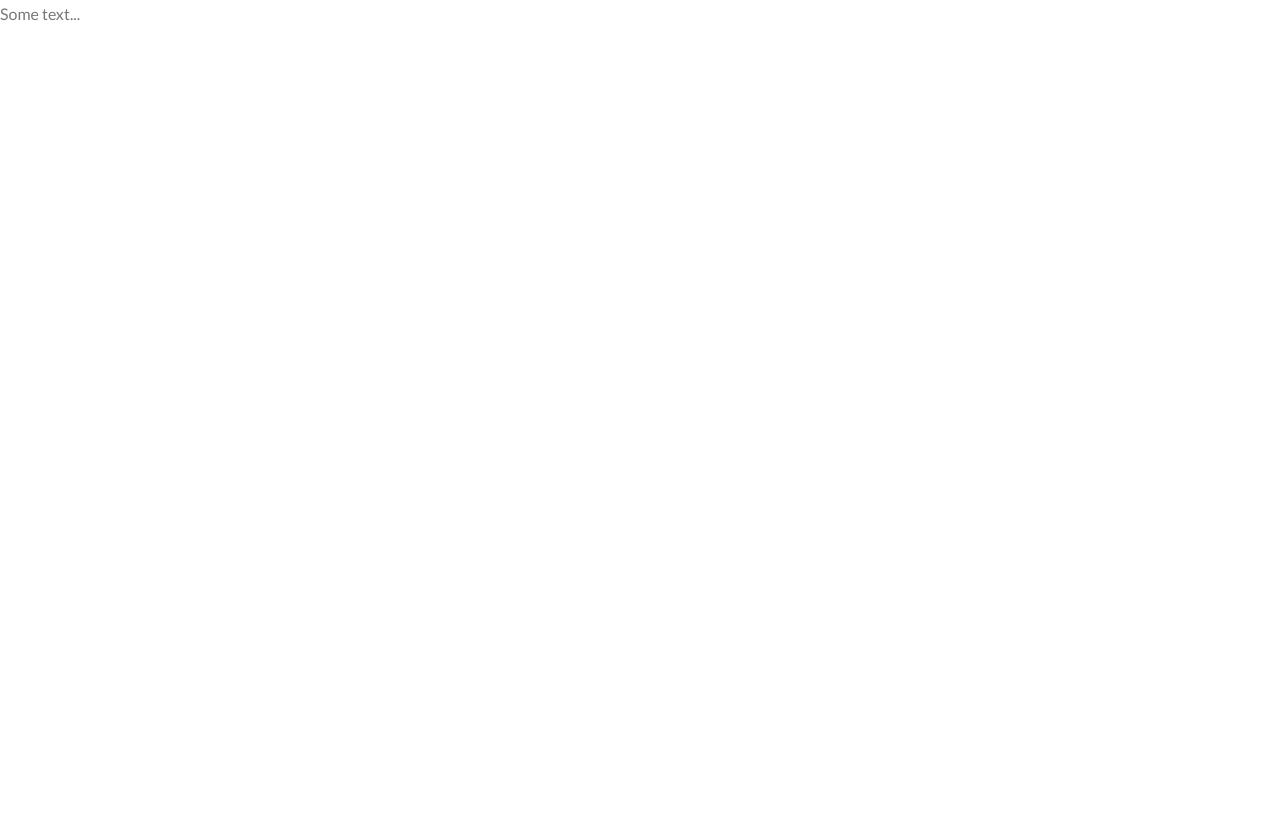
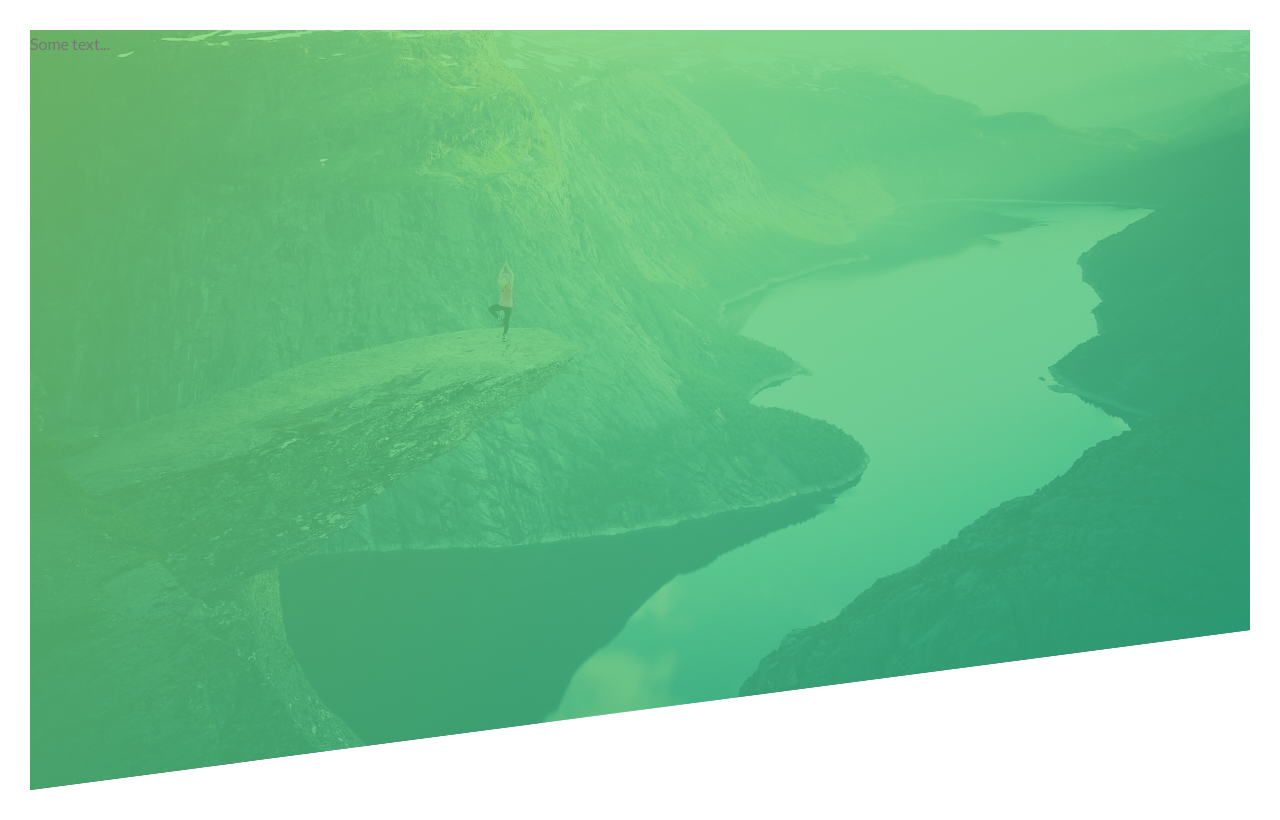
Before and after one commit to ARUNMOHAN9/basic-web-design, an Angular app: page / in a window 1280 px wide. Built offline with nearby package versions, Linux system fonts and the light colour scheme.

Commit message:
bacckground image creation

```diff
--- /dev/null
+++ b/src/app/natours/first-scroll-view/first-scroll-view.component.html
@@ -0,0 +1,3 @@
+<header class="header">
+    Some text...
+</header>
--- /dev/null
+++ b/src/app/natours/first-scroll-view/first-scroll-view.component.scss
@@ -0,0 +1,15 @@
+@use 'src/styles/1_colors' as *;
+
+.header {
+  height: 95vh;
+  background-image: linear-gradient(
+      to right bottom,
+      rgba($green-light, 0.8),
+      rgba($green-dark, 0.8)
+    ),
+    url(/assets/hero.jpg);
+  background-size: cover;
+  background-position: top;
+
+  clip-path: polygon(0 0, 100% 0, 100% 75vh, 0 100%);
+}
--- /dev/null
+++ b/src/app/natours/first-scroll-view/first-scroll-view.component.ts
@@ -0,0 +1,15 @@
+import { Component, OnInit } from '@angular/core';
+
+@Component({
+  selector: 'app-first-scroll-view',
+  templateUrl: './first-scroll-view.component.html',
+  styleUrls: ['./first-scroll-view.component.scss']
+})
+export class FirstScrollViewComponent implements OnInit {
+
+  constructor() { }
+
+  ngOnInit(): void {
+  }
+
+}
--- a/src/app/natours/natours.component.html
+++ b/src/app/natours/natours.component.html
@@ -1,3 +1,3 @@
-<header class="header">
-    Some text...
-</header>
+<div class="pa-30">
+    <app-first-scroll-view></app-first-scroll-view>
+</div>
--- a/src/app/natours/natours.component.scss
+++ b/src/app/natours/natours.component.scss
@@ -0,0 +1,3 @@
+.pa-30 {
+  padding: 30px;
+}
--- a/src/app/natours/natours.module.ts
+++ b/src/app/natours/natours.module.ts
@@ -2,9 +2,10 @@ import { NgModule } from '@angular/core';
 import { CommonModule } from '@angular/common';
 import { NatoursComponent } from './natours.component';
 import { NatourRoutingModule } from './natour-routing.module';
+import { FirstScrollViewComponent } from './first-scroll-view/first-scroll-view.component';
 
 @NgModule({
-  declarations: [NatoursComponent],
+  declarations: [NatoursComponent, FirstScrollViewComponent],
   imports: [CommonModule, NatourRoutingModule],
 })
 export class NatoursModule {}
```
